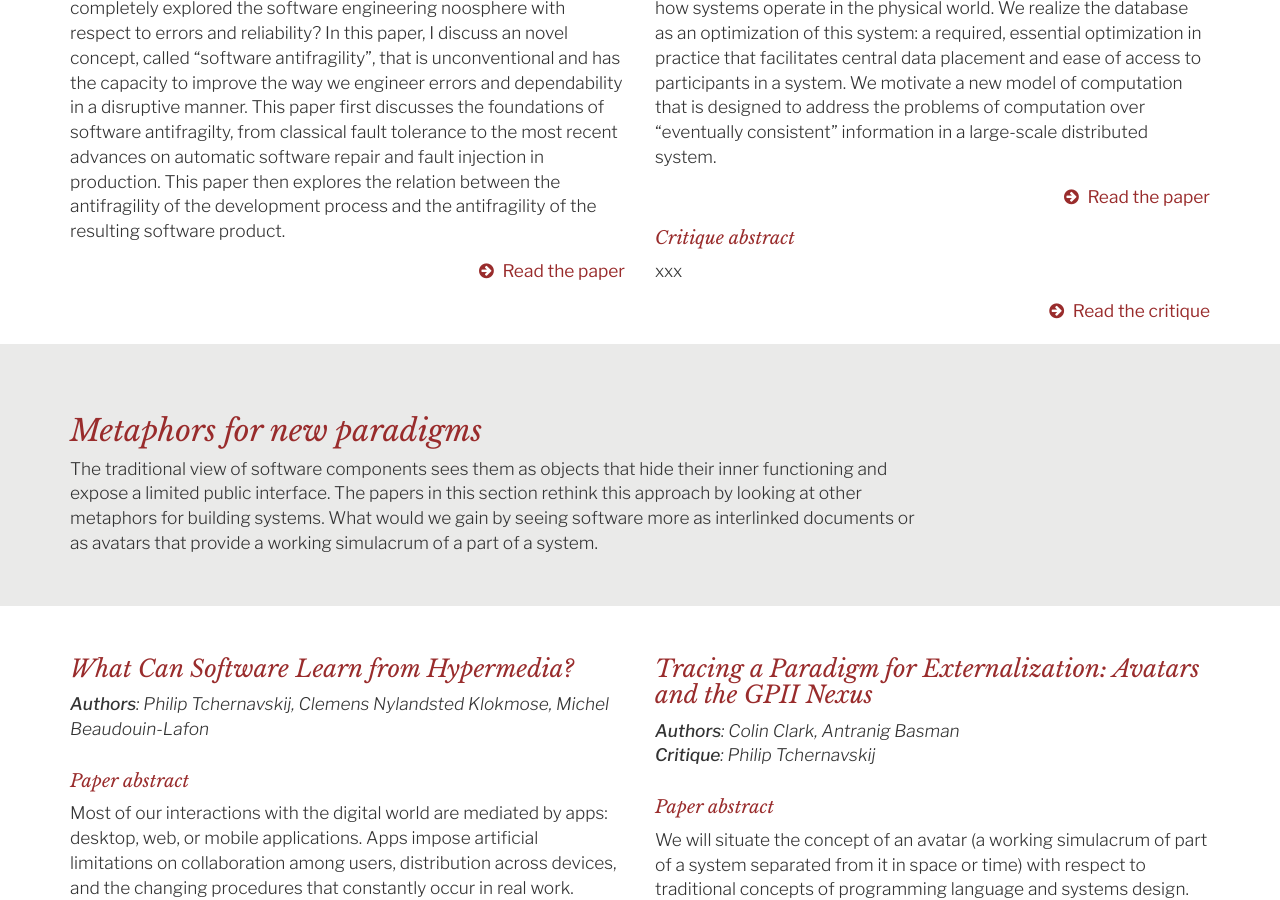
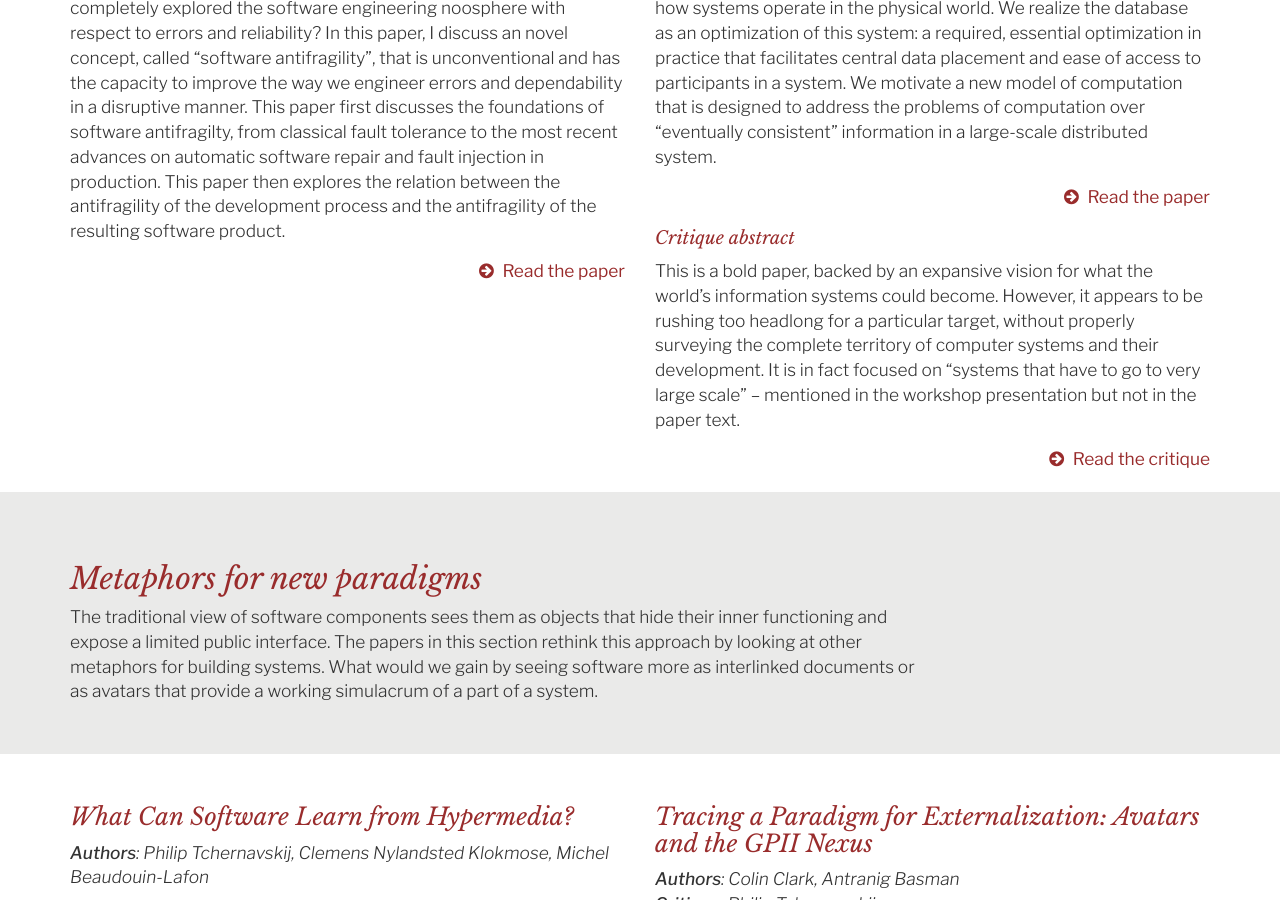
Before and after one commit to shift-society/salon, a Jekyll site: the page built from papers/index.md, in a window 1280 px wide and 900 px high, scrolled down 3452 px. Built offline with Jekyll 4.4.1, drawn with Linux system fonts in a browser that asks for light colours; nearby versions of some CDN libraries.

```diff
--- a/papers/index.md
+++ b/papers/index.md
@@ -230,7 +230,12 @@ We motivate a new model of computation that is designed to address the problems
 <p class="links"><a href="/salon/papers/2017/preprints/tendency.pdf"><i class="fa fa-arrow-circle-right"></i> Read the paper</a></p>
 
 #### [Critique abstract](/salon/papers/2017/certain-tendency/critique)
-xxx
+This is a bold paper, backed by an expansive vision for what the world's
+information systems could become.
+However, it appears to be rushing too headlong for a particular target,
+without properly surveying the complete territory of computer systems and their development.
+It is in fact focused on "systems that have to go to very large scale" -- mentioned
+in the workshop presentation but not in the paper text.
 
 <p class="links"><a href="/salon/papers/2017/certain-tendency/critique"><i class="fa fa-arrow-circle-right"></i> Read the critique</a></p>
 
```
Also changed, not shown: papers/2017/certain-tendency/critique.md (+5 -5 lines).
